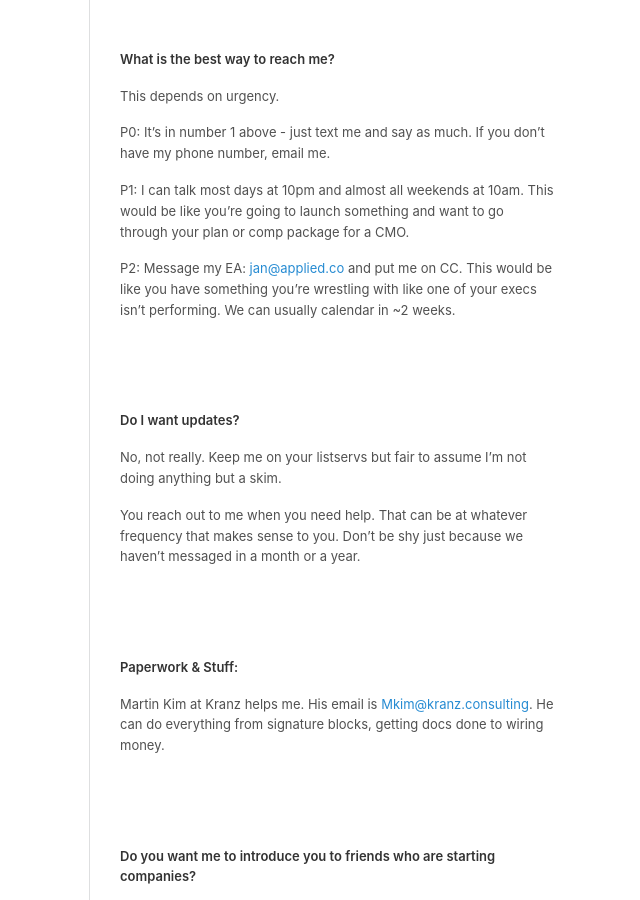
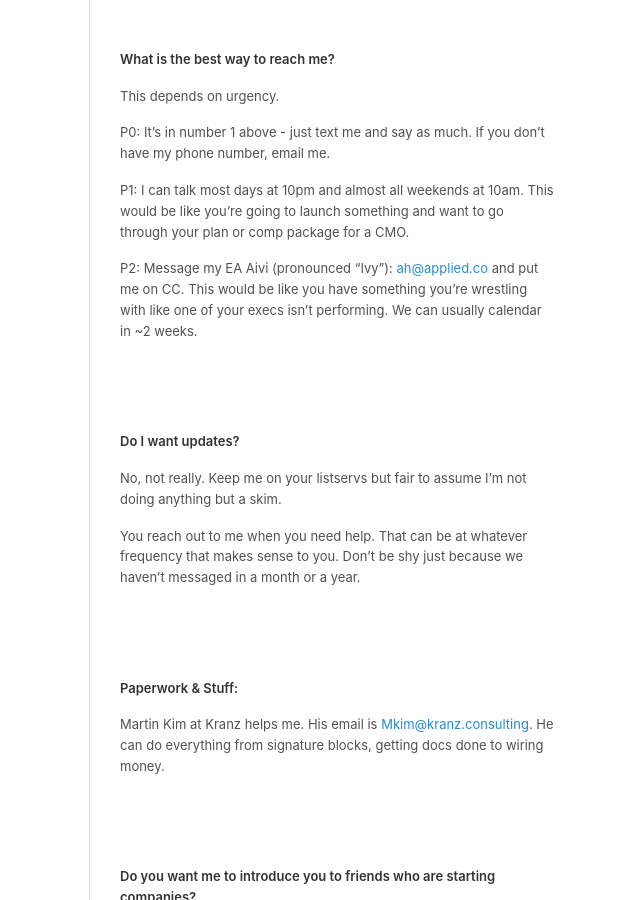
Before and after one commit to qasar/qasar.github.io, a Jekyll site: the page built from angel.md, in a window 1280 px wide and 900 px high, scrolled down 1848 px. Shown: the whole window, without its empty margins (170-810 px from the left). Built offline with Jekyll 4.4.1, drawn with Linux system fonts in a browser that asks for light colours.

Commit message:
Update angel.md

```diff
--- a/angel.md
+++ b/angel.md
@@ -62,7 +62,7 @@
 
 P1: I can talk most days at 10pm and almost all weekends at 10am. This would be like you’re going to launch something and want to go through your plan or comp package for a CMO.
 
-P2: Message my EA: <a href="mailto:jan@applied.co" target="_blank">jan@applied.co</a> and put me on CC. This would be like you have something you’re wrestling with like one of your execs isn’t performing. We can usually calendar in ~2 weeks.
+P2: Message my EA Aivi (pronounced "Ivy"): <a href="mailto:ah@applied.co" target="_blank">ah@applied.co</a> and put me on CC. This would be like you have something you’re wrestling with like one of your execs isn’t performing. We can usually calendar in ~2 weeks.
 
 
 <p>&nbsp;</p>
```
